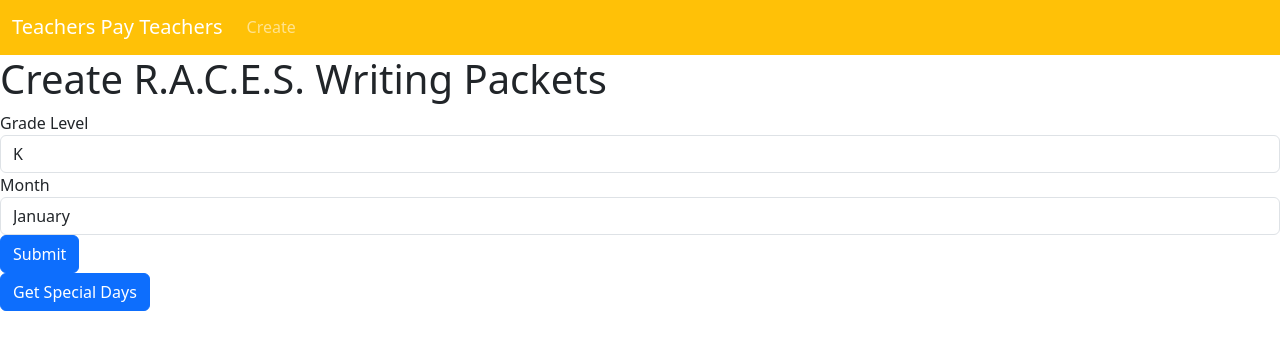
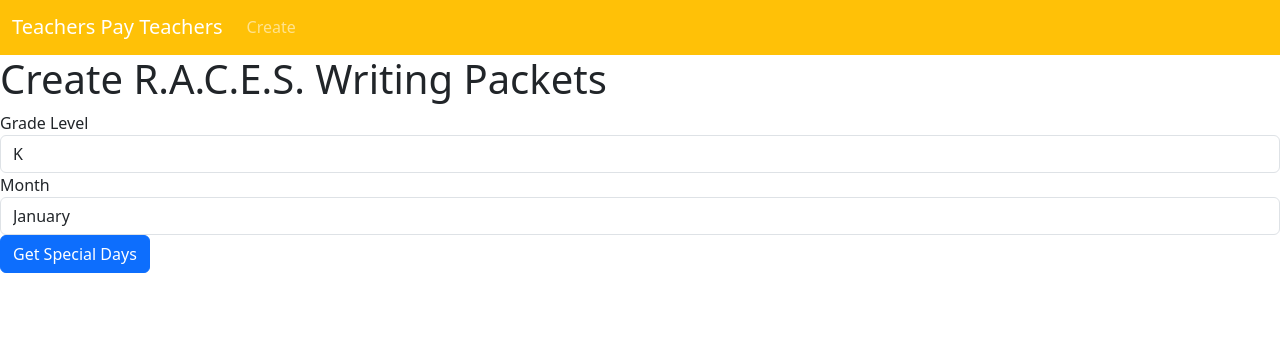
Before and after one commit to micheknows/Michelle, a Flask app: page /tpt/createraces in a window 1280 px wide. Shown: the part 57-412 px from the top of the page. Run offline with Flask 3, Linux system fonts and the light colour scheme.

```diff
--- a/templates/tpt/createraces.html
+++ b/templates/tpt/createraces.html
@@ -44,7 +44,6 @@
     </select>
   </div>
 
-  <button type="submit" class="btn btn-primary">Submit</button>
 </form>
 
     <button id="getDaysBtn" type="button" class="btn btn-primary">Get Special Days</button>
```
